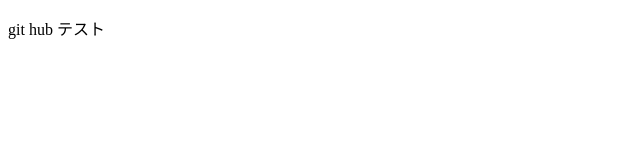
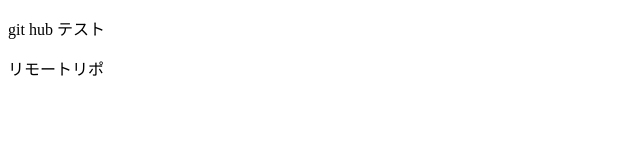
Before and after one commit to 2401147/smd, a plain HTML site: page index.html in a window 1280 px wide. Shown: the whole page, without its empty margins (0-640 px from the left). Drawn offline with Linux system fonts and the light colour scheme.

Commit message:
テスト２
リモートリポ

```diff
--- a/index.html
+++ b/index.html
@@ -7,5 +7,6 @@
 </head>
 <body>
     <p>git hub テスト</p>
+    <p>リモートリポ</p>
 </body>
 </html>
```
